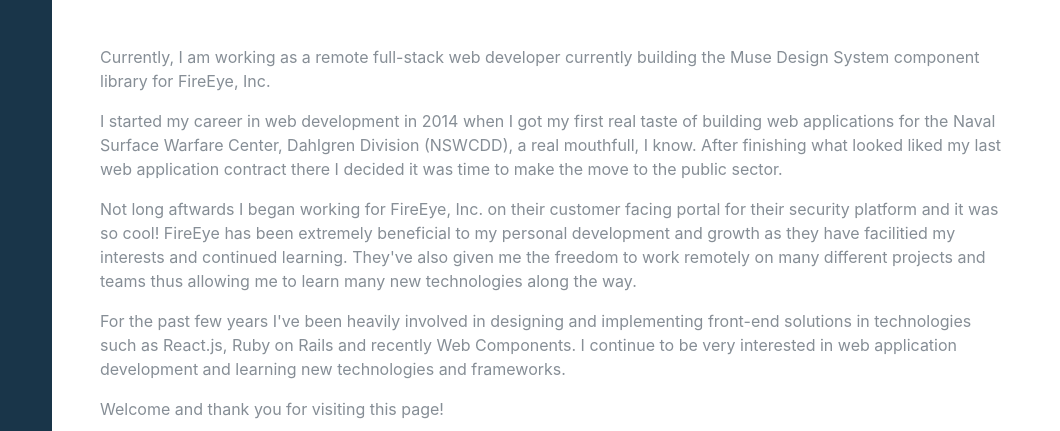
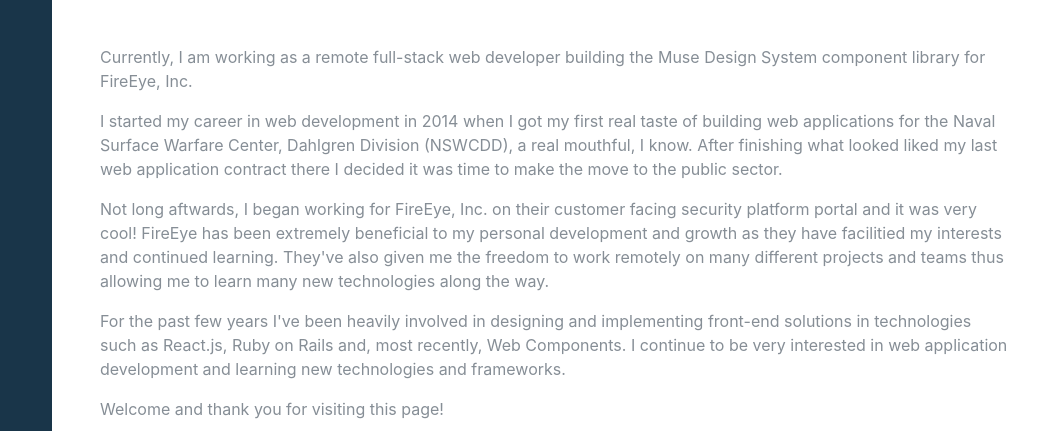
Before and after one commit to ediabal/lwholey-resume, a Gatsby site: page / in a window 1280 px wide. Shown: the part 201-632 px from the top of the page, 220-1280 px from the left. Built offline with nearby package versions, Linux system fonts and the light colour scheme; Gatsby itself is replaced by a stand-in of ours; a web font is replaced by a local one.

Commit message:
more typos

```diff
--- a/src/sections/about.js
+++ b/src/sections/about.js
@@ -16,23 +16,23 @@
         </div>
 
         <p>
-          Currently, I am working as a remote full-stack web developer currently
-          building the Muse Design System component library for FireEye, Inc.
+          Currently, I am working as a remote full-stack web developer building
+          the Muse Design System component library for FireEye, Inc.
         </p>
 
         <p>
           I started my career in web development in 2014 when I got my first
           real taste of building web applications for the Naval Surface Warfare
-          Center, Dahlgren Division (NSWCDD), a real mouthfull, I know. After
+          Center, Dahlgren Division (NSWCDD), a real mouthful, I know. After
           finishing what looked liked my last web application contract there I
           decided it was time to make the move to the public sector.
         </p>
 
         <p>
-          Not long aftwards I began working for FireEye, Inc. on their customer
-          facing portal for their security platform and it was so cool! FireEye
-          has been extremely beneficial to my personal development and growth as
-          they have facilitied my interests and continued learning. They've also
+          Not long aftwards, I began working for FireEye, Inc. on their customer
+          facing security platform portal and it was very cool! FireEye has been
+          extremely beneficial to my personal development and growth as they
+          have facilitied my interests and continued learning. They've also
           given me the freedom to work remotely on many different projects and
           teams thus allowing me to learn many new technologies along the way.
         </p>
@@ -40,8 +40,8 @@
         <p>
           For the past few years I've been heavily involved in designing and
           implementing front-end solutions in technologies such as React.js,
-          Ruby on Rails and recently Web Components. I continue to be very
-          interested in web application development and learning new
+          Ruby on Rails and, most recently, Web Components. I continue to be
+          very interested in web application development and learning new
           technologies and frameworks.
         </p>
 
```
